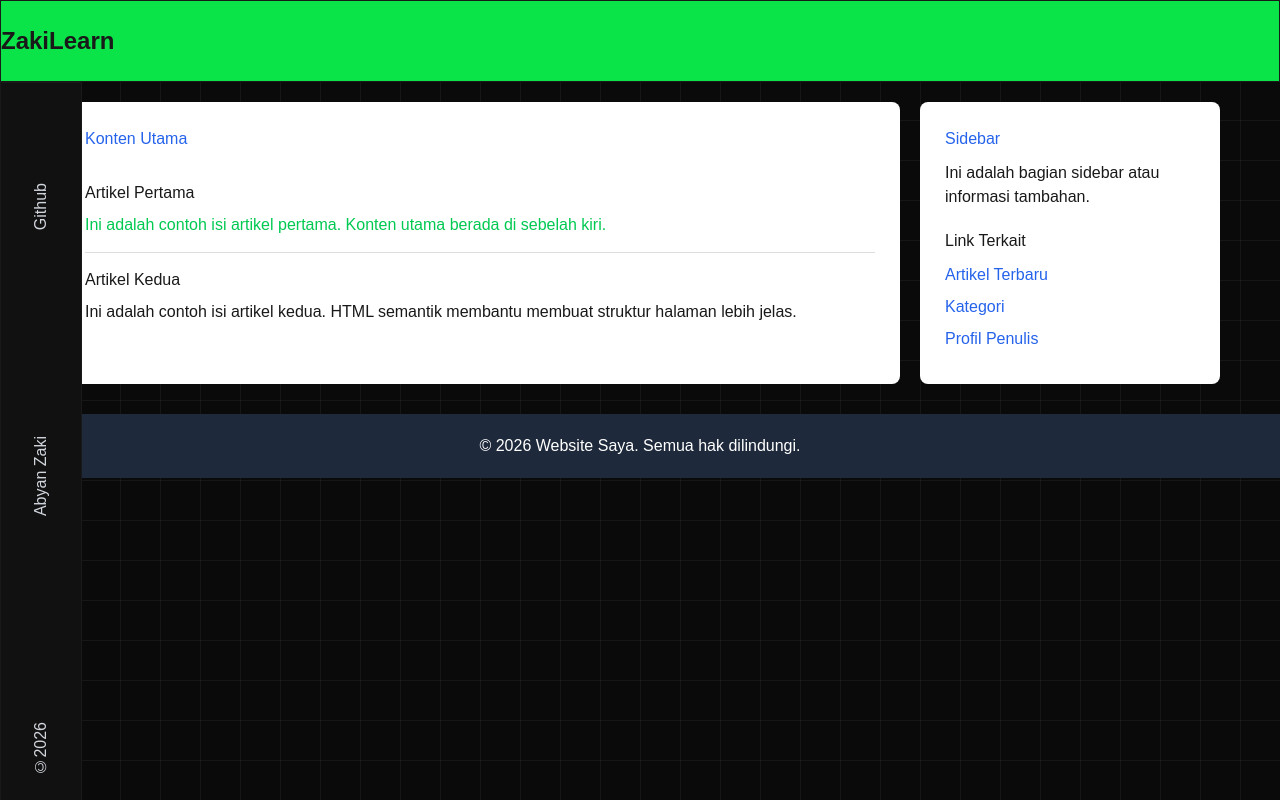
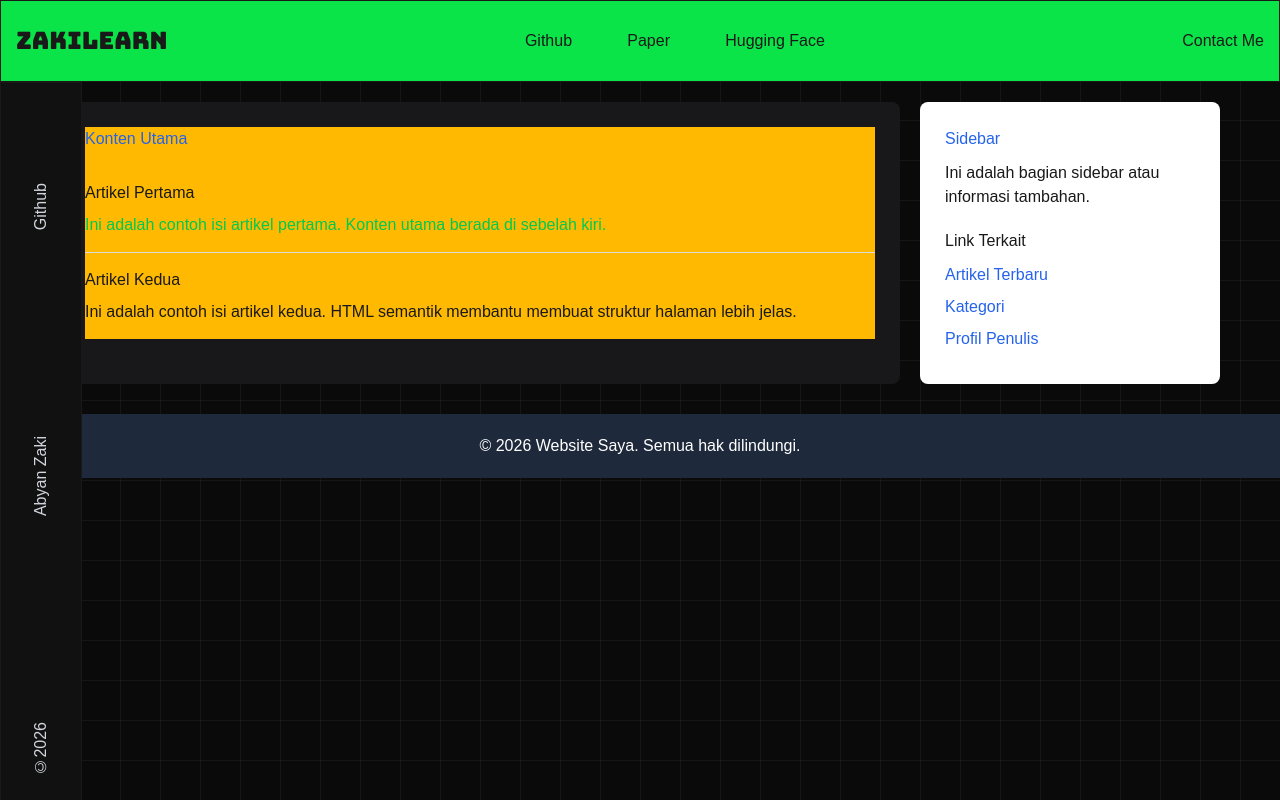
Before and after one commit to ZakiLearn/PW_Praktikum_2, a website: page index.html in a window 1280 px wide. Drawn offline with Linux system fonts and the light colour scheme.

Commit message:
debugging

```diff
--- a/index.html
+++ b/index.html
@@ -6,12 +6,26 @@
     <title>Document</title>
     <link rel="stylesheet" href="./src/style.css" />
     <link rel="stylesheet" href="./src/output.css" />
+    <link rel="preconnect" href="https://fonts.googleapis.com" />
+    <link rel="preconnect" href="https://fonts.gstatic.com" crossorigin />
+    <link
+      href="https://fonts.googleapis.com/css2?family=Bungee&display=swap"
+      rel="stylesheet"
+    />
   </head>
 
   <body>
-    <header class="h-[82px] bg-[#0ae448] border flex items-center">
-      <h1 class="text-2xl font-bold">ZakiLearn</h1>
-      <div></div>
+    <header
+      class="h-[82px] bg-[#0ae448] border flex items-center justify-between"
+      style="padding: 0px 15px"
+    >
+      <h1 class="text-2xl font-bold bungee-regular">ZakiLearn</h1>
+      <div class="flex justify-between" style="width: 300px">
+        <div>Github</div>
+        <div>Paper</div>
+        <div>Hugging Face</div>
+      </div>
+      <div>Contact Me</div>
     </header>
     <nav class="border bg-[#111111] items-center">
       <ul class="flex flex-col h-[950px] justify-around">
@@ -39,7 +53,8 @@
       </ul>
     </nav>
     <main>
-      <section>
+      <section class="bg-amber-400">
+        <div class="bg-amber-400">
           <h2 class="text-green-400">Konten Utama</h2>
 
           <article>
@@ -53,10 +68,11 @@
           <article>
             <h3>Artikel Kedua</h3>
             <p>
-            Ini adalah contoh isi artikel kedua. HTML semantik membantu membuat
-            struktur halaman lebih jelas.
+              Ini adalah contoh isi artikel kedua. HTML semantik membantu
+              membuat struktur halaman lebih jelas.
             </p>
           </article>
+        </div>
       </section>
       <aside>
         <h2>Sidebar</h2>
--- a/src/style.css
+++ b/src/style.css
@@ -1,3 +1,5 @@
+@import "tailwindcss";
+
 /* Pengaturan dasar */
 * {
   box-sizing: border-box;
@@ -45,7 +47,7 @@ main {
 
 /* Konten utama */
 section {
-  background-color: white;
+  background-color: #18181b;
   padding: 25px;
   border-radius: 8px;
 }
@@ -114,6 +116,12 @@ footer {
   bottom: 0px;
 }
 
+.bungee-regular {
+  font-family: "Bungee", sans-serif;
+  font-weight: 400;
+  font-style: normal;
+}
+
 /* Tampilan untuk layar kecil */
 @media (max-width: 768px) {
   nav ul {
```
Also changed, not shown: src/output.css. Lines whose indentation alone changed are shown as unchanged.
